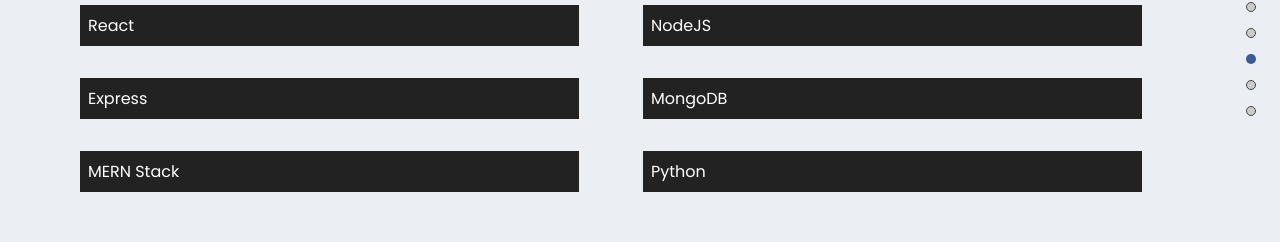
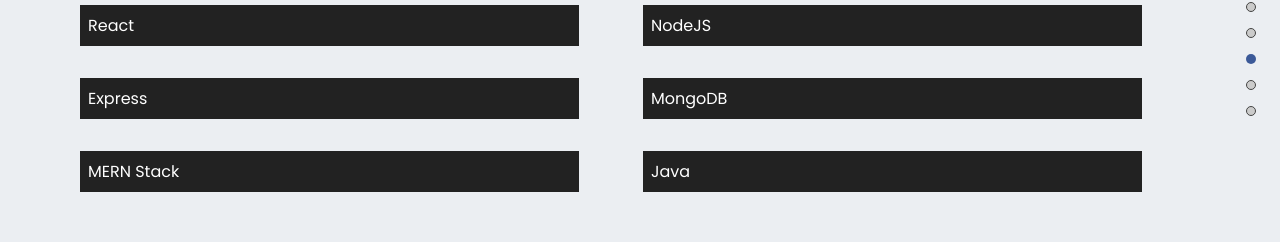
Before and after one commit to alfmendi/Portfolio-App, a React (Create React App) app: page / in a window 1280 px wide. Shown: the part 2007-2249 px from the top of the page. Built offline with nearby package versions, Linux system fonts and the light colour scheme; a web font is replaced by a local one.

Commit message:
Aplicación Portfolio App versión 1.1

```diff
--- a/src/componentes/conocimientos/Conocimientos.jsx
+++ b/src/componentes/conocimientos/Conocimientos.jsx
@@ -15,7 +15,7 @@
   "Express",
   "MongoDB",
   "MERN Stack",
-  "Python",
+  "Java",
 ];
 
 const Conocimientos = () => {
```
